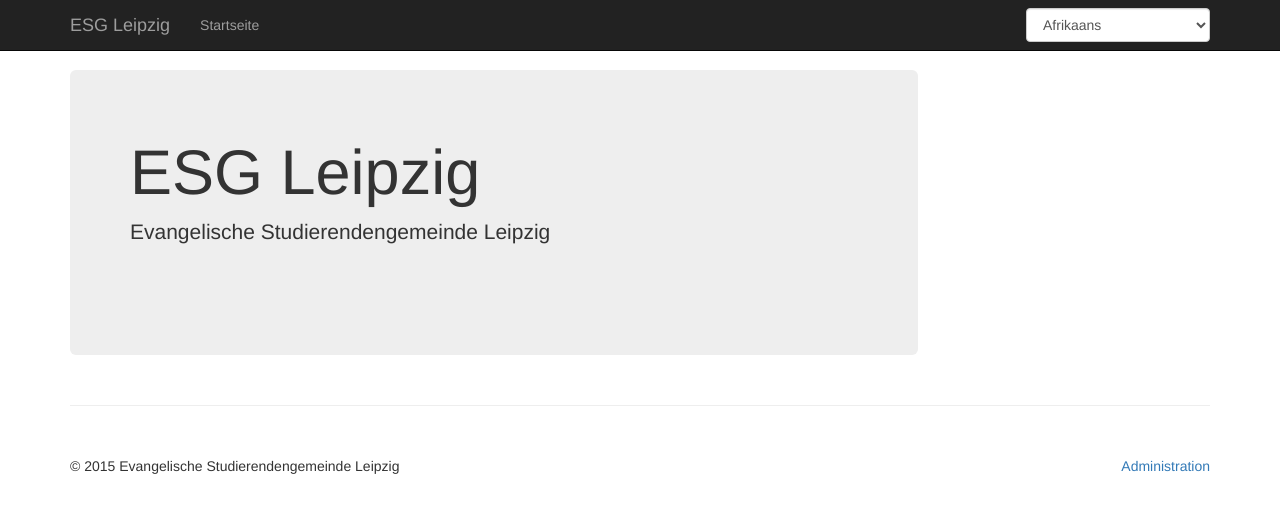
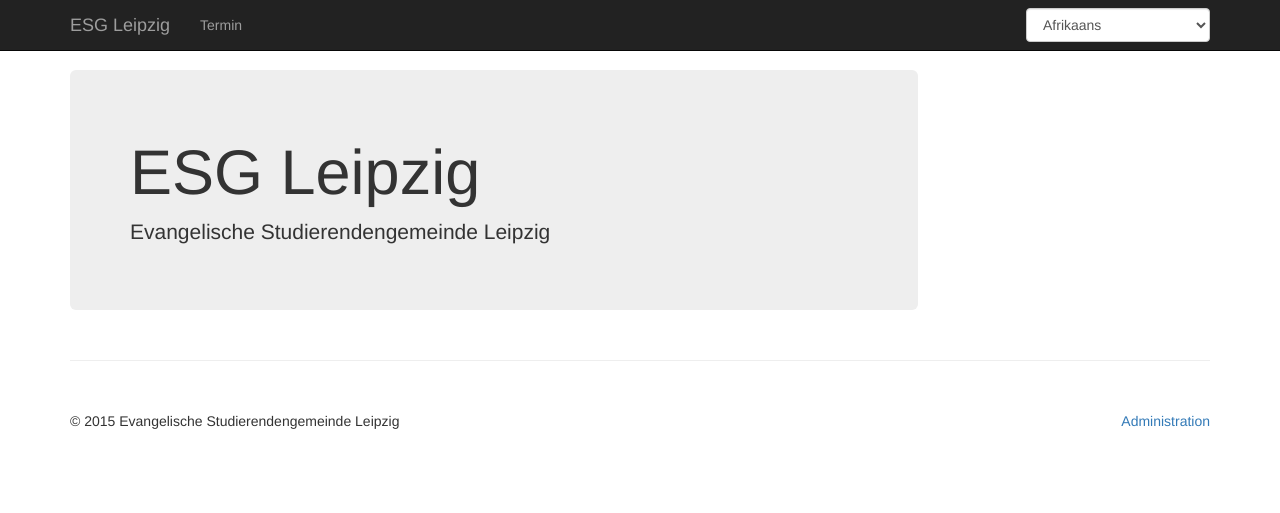
Before and after one commit to ESG-Leipzig/Homepage-2015, a Django app: template esg_leipzig_homepage_2015/templates/flatpage_default.html in a window 1280 px wide. Shown: the top 513 px of the page. Run offline with Django 3.2, Linux system fonts and the light colour scheme; the template is opened without the code that fills it, so the values that code supplies are empty; some libraries are stand-ins or nearby versions.

Commit message:
Small template fixes.

```diff
--- a/esg_leipzig_homepage_2015/templates/base.html
+++ b/esg_leipzig_homepage_2015/templates/base.html
@@ -51,7 +51,7 @@
                         <div id="navbar" class="collapse navbar-collapse">
                             <ul class="nav navbar-nav">
                                 <li>
-                                    <a href="{% url 'home' %}">{% trans 'Startseite' %}</a>
+                                    <a href="{% url 'home' %}">{% trans 'Termin' %}</a>
                                 </li>
                                 {% for flatpage in flatpages %}
                                     {% if flatpage.is_in_navbar %}
@@ -67,7 +67,7 @@
                                 {% csrf_token %}
                                 <div class="form-group">
                                     <label for="language" class="sr-only">{% trans 'Sprachen' %}</label>
-                                    <select name="language" class="form-control">
+                                    <select id="language" name="language" class="form-control">
                                         {% get_language_info_list for LANGUAGES as languages %}
                                         {% for language in languages %}
                                             <option value="{{ language.code }}"{% if language.code == LANGUAGE_CODE %} selected="selected"{% endif %}>
--- a/esg_leipzig_homepage_2015/templates/flatpage_default.html
+++ b/esg_leipzig_homepage_2015/templates/flatpage_default.html
@@ -8,7 +8,9 @@
 {% endblock %}
 
 {% block jumbotron_inner %}
-    <p><img src="{{ flatpage.header_image_url }}" alt="" width="100%"></p>
+    {% if flatpage.header_image_url %}
+        <p><img src="{{ flatpage.header_image_url }}" alt="" width="100%"></p>
+    {% endif %}
     <p>{{ flatpage.headline }}</p>
 {% endblock %}
 
```
